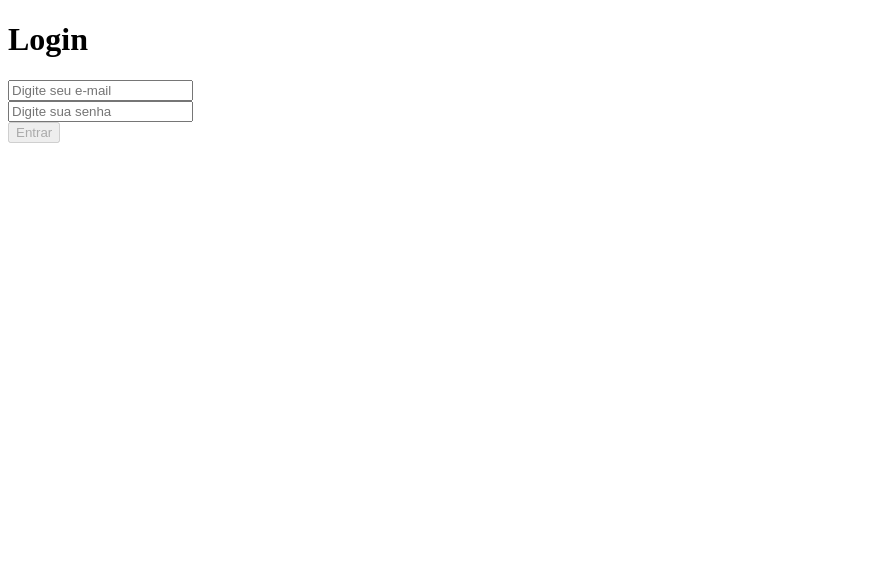
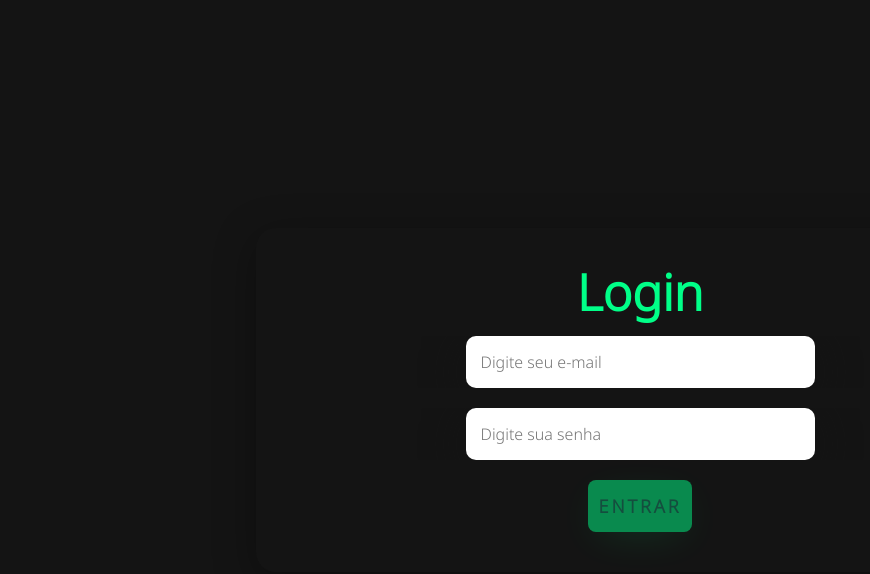
Before and after one commit to Daviniel/test-dev-frontend, a React (Create React App) app: page / in a window 1280 px wide. Shown: the top 574 px of the page, without its empty margins (0-870 px from the left). Built offline with nearby package versions, Linux system fonts and the light colour scheme.

Commit message:
adicionado o style da pagina de login

```diff
--- a/package.json
+++ b/package.json
@@ -11,6 +11,7 @@
     "react-router-dom": "^6.21.2",
     "react-scripts": "5.0.1",
     "redux-thunk": "^3.1.0",
+    "styled-components": "^6.1.8",
     "web-vitals": "^2.1.4"
   },
   "scripts": {
--- a/src/components/header/index.js
+++ b/src/components/header/index.js
@@ -1,6 +1,8 @@
 import React, { Component } from 'react';
 import { connect } from 'react-redux';
 import PropTypes from 'prop-types';
+
+import { Container } from './styles';
 
 class Header extends Component {
   render() {
@@ -19,6 +21,7 @@ class Header extends Component {
     }
 
     return (
+      <Container>
         <div className="header-form">
           <div className="container-logo">
               <h3>Carteira Digital</h3>
@@ -32,12 +35,13 @@ class Header extends Component {
               <p data-testid="header-currency-field">BRL</p>
           </div>
         </div>
+      </Container>
     );
   }
 }
 
 const mapStateToProps = (state) => ({
-    user: state.user, // Agora o objeto user contém a propriedade email
+    user: state.user, // O objeto user contém a propriedade email
     expenses: state.wallet.expenses,
 });
 
--- /dev/null
+++ b/src/components/header/styles.js
@@ -0,0 +1,5 @@
+import styled from "styled-components";
+
+export const Container = styled.div`
+
+`;
--- /dev/null
+++ b/src/index.css
@@ -0,0 +1,9 @@
+@import url('https://fonts.googleapis.com/css2?family=Noto+Sans:ital,wght@0,300;1,300&display=swap');
+
+* {
+  margin: 0;
+  padding: 0;
+  box-sizing: border-box;
+  font-family: 'Noto Sans', sans-serif;
+  overflow: hidden;
+}
--- a/src/index.js
+++ b/src/index.js
@@ -1,6 +1,7 @@
 import React from 'react';
 import ReactDOM from 'react-dom/client';
 import { BrowserRouter } from 'react-router-dom';
+import './index.css';
 import App from './App';
 import * as serviceWorker from './serviceWorker';
 import { Provider } from 'react-redux';
--- a/src/pages/Login/index.js
+++ b/src/pages/Login/index.js
@@ -3,6 +3,8 @@ import { connect } from 'react-redux';
 import PropTypes from 'prop-types';
 import { loginUser as loginUserAction } from '../../actions/index';
 import { Link } from 'react-router-dom';
+
+import { Container } from './styles';
 
 class Login extends Component {
     state = {
@@ -38,12 +40,12 @@ class Login extends Component {
         const { loginUser } = this.props;
         const { email, buttonIsDisabled, password } = this.state;
         return (
+            <Container>
                 <div className="login-page">
                     <form className="form-login">
                         <h1>Login</h1>
-                    <div className="form-login-email-input">
+                        <div className="form-login-input">
                             <input
-                            className="input100"
                                 type="text"
                                 placeholder="Digite seu e-mail"
                                 name="email"
@@ -52,9 +54,8 @@ class Login extends Component {
                                 value={ email }
                             />
                         </div>
-                    <label className="form-login-password-input" htmlFor='password'>
+                        <label className="form-login-input" htmlFor='password'>
                             <input
-                            className="input100"
                                 type="password"
                                 placeholder="Digite sua senha"
                                 name="password"
@@ -63,13 +64,18 @@ class Login extends Component {
                                 value={ password }
                             />
                         </label>
-                    <div className="form-login-button">
+                        <div className="button-form-login">
                             <Link to={'/carteira'}>
                                 <button
                                     className="button-form-login"
                                     type="submit"
                                     disabled={ buttonIsDisabled }
                                     onClick={ () => loginUser(email) }
+                                    style={{
+                                        opacity: buttonIsDisabled ? 0.5 : 1,
+                                        boxShadow: buttonIsDisabled ? 'none' : '0 10px 40px -12px #fff',
+                                        cursor: buttonIsDisabled ? '' : 'pointer',
+                                    }}
                                 >
                                     Entrar
                                 </button>
@@ -77,6 +83,7 @@ class Login extends Component {
                         </div>
                     </form>
                 </div>
+            </Container>
         );
     }
 }
--- /dev/null
+++ b/src/pages/Login/styles.js
@@ -0,0 +1,72 @@
+import styled from 'styled-components';
+
+export const Container = styled.div`
+
+    width: 100vw;
+    height: 100vh;
+    background-color: #141414;
+
+    justify-content: center;
+    align-items: center;
+
+    .login-page {
+        height: 100vh;
+        display: flex;
+        justify-content: center;
+        align-items: center;
+    }
+
+    .form-login {
+        width: 60%;
+        display: flex;
+        justify-content: center;
+        align-items: center;
+        flex-direction: column;
+        padding: 30px 35px;
+        background: #141414;
+        border-radius: 20px;
+        box-shadow: 0 10px 40px #00000056;
+    }
+
+    .form-login > h1 {
+        color: #00ff88;
+        font-size: 50px;
+    }
+
+    .form-login-input {
+        width: 100%;
+        display: flex;
+        align-items: center;
+        justify-content: center;
+        margin: 10px 0;
+    }
+
+    .form-login-input > input {
+        width: 50%;
+        border: none;
+        border-radius: 10px;
+        padding: 15px;
+        color: #141414;
+        font-size: 12pt;
+        box-shadow: 0 10px 40px #141414;
+        outline: none;
+        box-sizing: border-box;
+    }
+
+    .button-form-login {
+        padding: 2px 0;
+        margin: 10px;
+        border: none;
+        border-radius: 8px;
+        outline: none;
+        text-transform: uppercase;
+        font-weight: bolder;
+        font-size: 18px;
+        letter-spacing: 3px;
+        color: #2b134b;
+        background: #00ff88;
+        box-shadow: 0 10px 40px -12px #00ff8052;
+        opacity: 0.5;
+    }
+
+`;
```
Also changed, not shown: 1 other file (tests, documents, lock files or other folders). Lines whose indentation alone changed are shown as unchanged.
